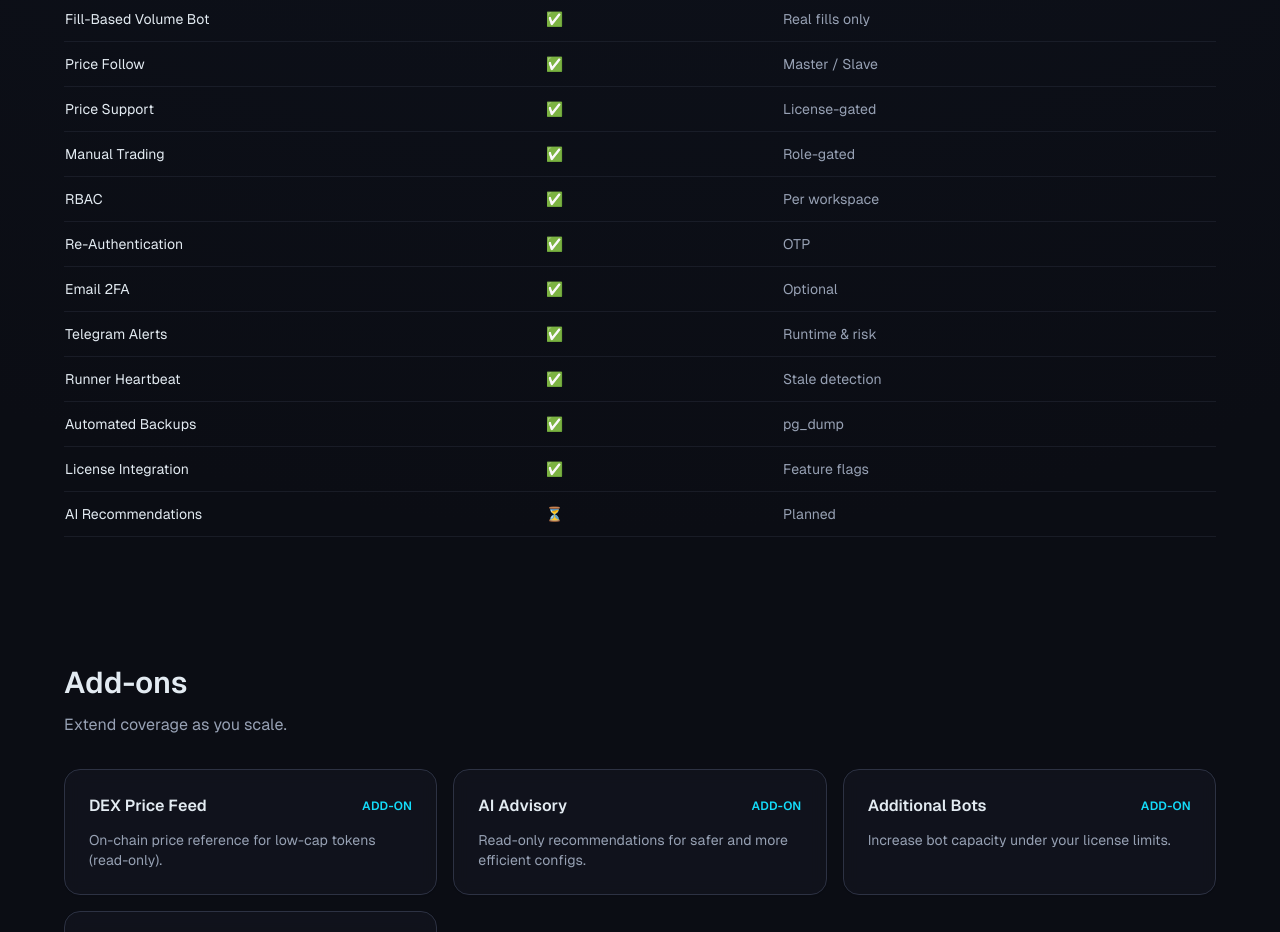
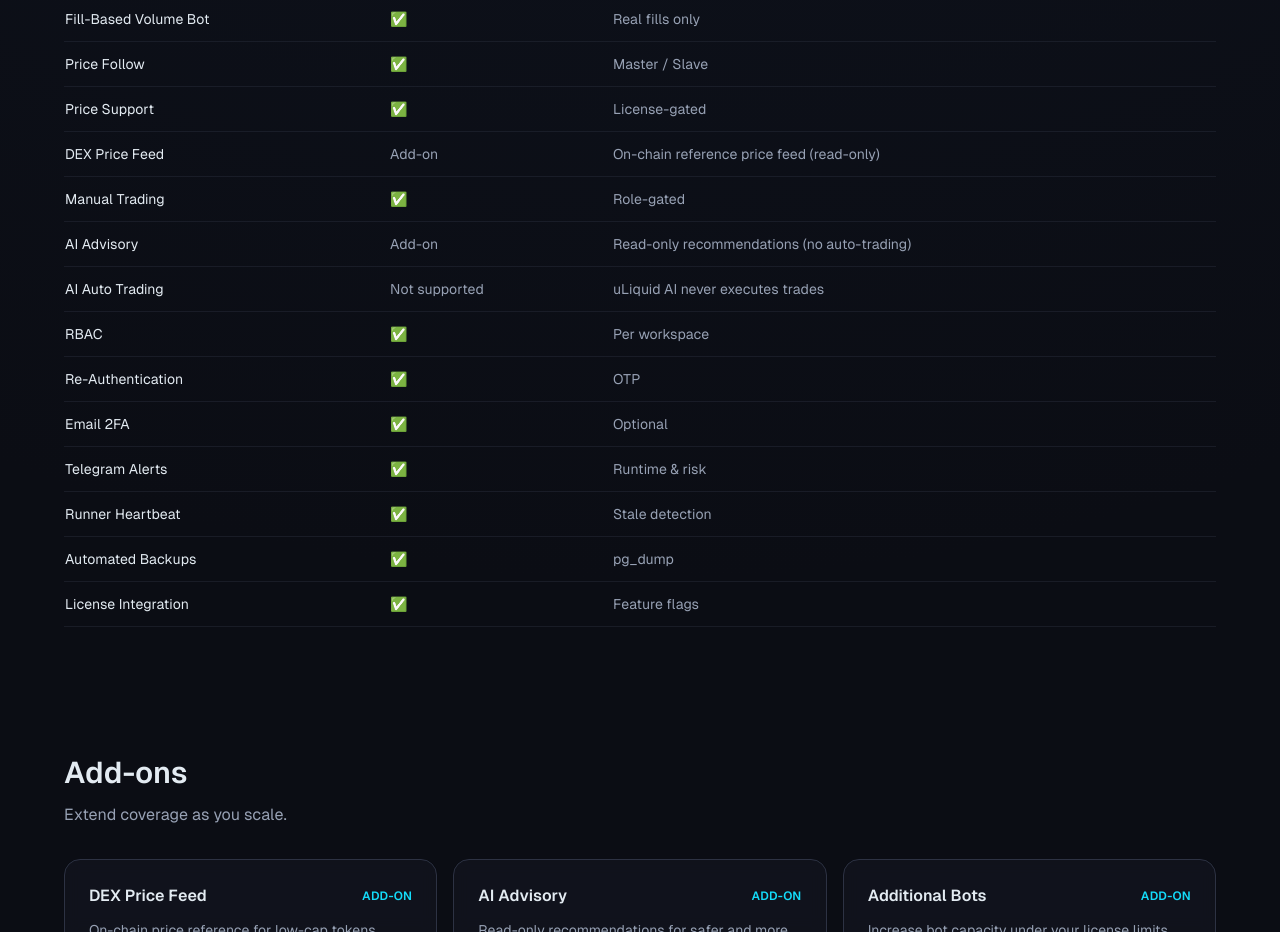
Before and after one commit to Mario1480/uliquid-site, a Next.js app: page /pricing in a window 1280 px wide. Shown: the part 1200-2132 px from the top of the page. Built offline with nearby package versions, Linux system fonts and the light colour scheme.

Commit message:
Update FeatureMatrixTable.tsx

```diff
--- a/src/components/FeatureMatrixTable.tsx
+++ b/src/components/FeatureMatrixTable.tsx
@@ -20,9 +20,24 @@ const featureRows = [
     notes: "License-gated",
   },
   {
+    feature: "DEX Price Feed",
+    included: "Add-on",
+    notes: "On-chain reference price feed (read-only)",
+  },
+  {
     feature: "Manual Trading",
     included: "✅",
     notes: "Role-gated",
+  },
+  {
+    feature: "AI Advisory",
+    included: "Add-on",
+    notes: "Read-only recommendations (no auto-trading)",
+  },
+  {
+    feature: "AI Auto Trading",
+    included: "Not supported",
+    notes: "uLiquid AI never executes trades",
   },
   {
     feature: "RBAC",
@@ -59,11 +74,6 @@ const featureRows = [
     included: "✅",
     notes: "Feature flags",
   },
-  {
-    feature: "AI Recommendations",
-    included: "⏳",
-    notes: "Planned",
-  },
 ];
 
 export function FeatureMatrixTable() {
```
